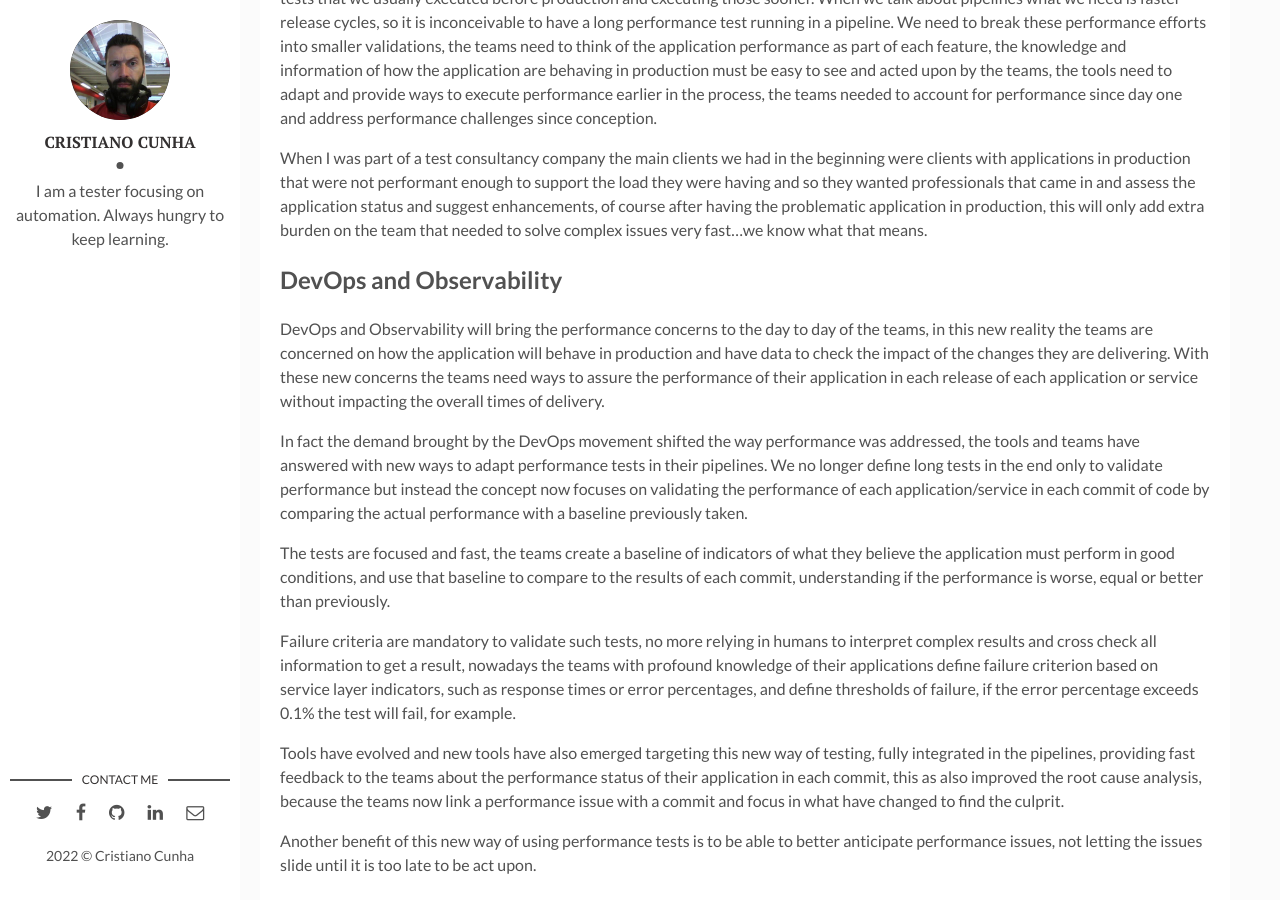
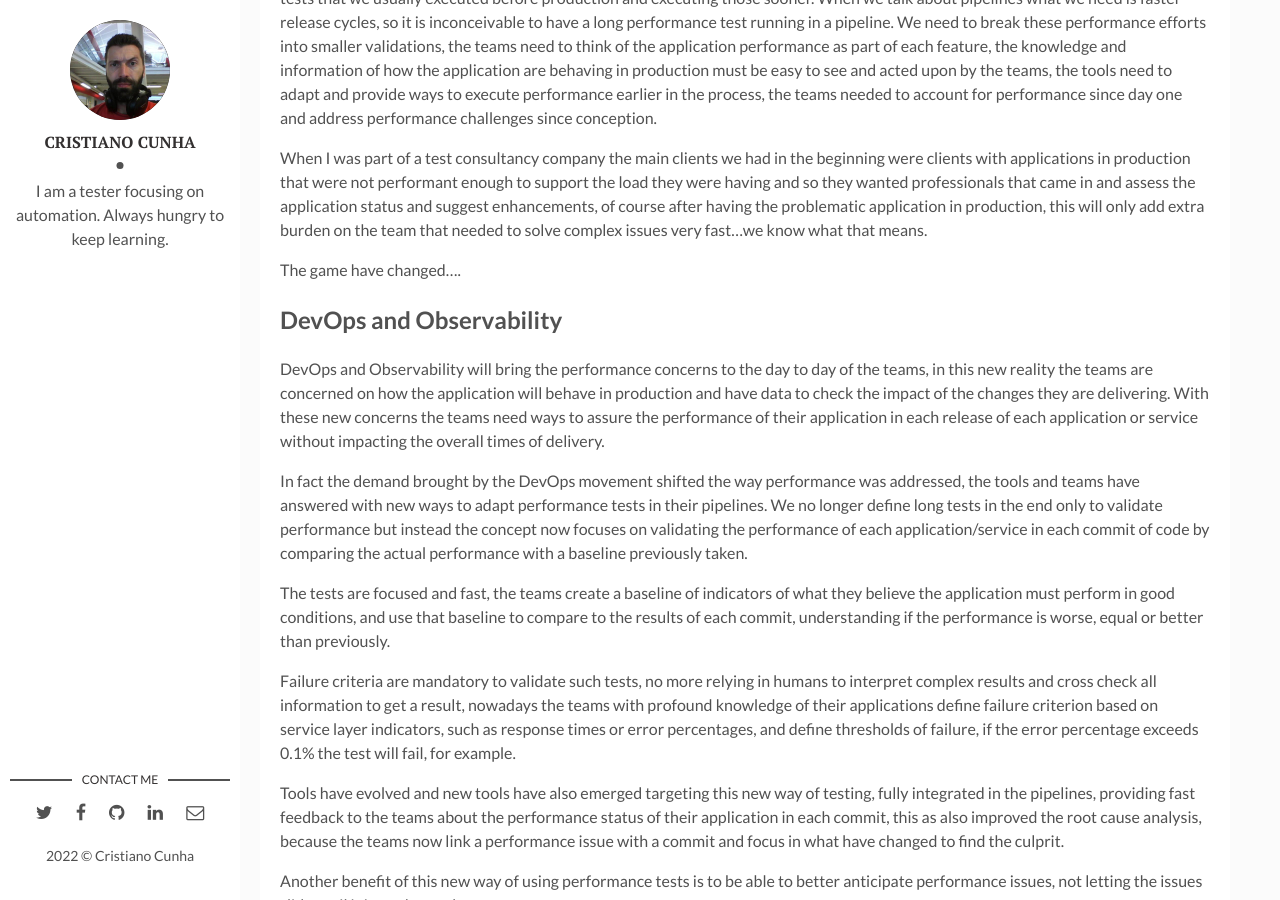
Before and after one commit to CMCunha/cristianomcunha.com, a Jekyll site: the page built from _posts/2021-11-30-the newperformancegame.markdown, in a window 1280 px wide and 900 px high, scrolled down 1186 px. Built offline with Jekyll 4.4.1, drawn with Linux system fonts in a browser that asks for light colours; comment, search, counter and statistics services are not loaded.

Commit message:
Adding correction to performance game

```diff
--- a/_posts/2021-11-30-the newperformancegame.markdown
+++ b/_posts/2021-11-30-the newperformancegame.markdown
@@ -22,6 +22,8 @@ Those were the reasons why we need to address performance earlier, addressing pe
 We need to break these performance efforts into smaller validations, the teams need to think of the application performance as part of each feature, the knowledge and information of how the application are behaving in production must be easy to see and acted upon by the teams, the tools need to adapt and provide ways to execute performance earlier in the process, the teams needed to account for performance since day one and address performance challenges since conception.
 
 When I was part of a test consultancy company the main clients we had in the beginning were clients with applications in production that were not performant enough to support the load they were having and so they wanted professionals that came in and assess the application status and suggest enhancements, of course after having the problematic application in production, this will only add extra burden on the team that needed to solve complex issues very fast...we know what that means.
+
+The game have changed....
 
 ## DevOps and Observability
 DevOps and Observability will bring the performance concerns to the day to day of the teams, in this new reality the teams are concerned on how the application will behave in production and have data to check the impact of the changes they are delivering. With these new concerns the teams need ways to assure the performance of their application in each release of each application or service without impacting the overall times of delivery.
```
